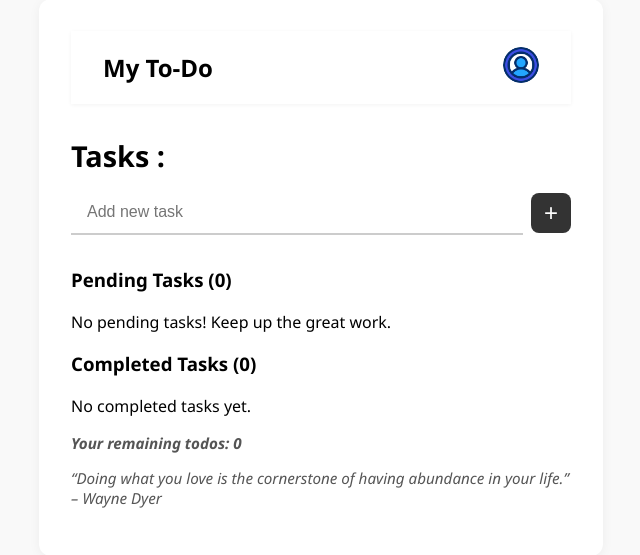
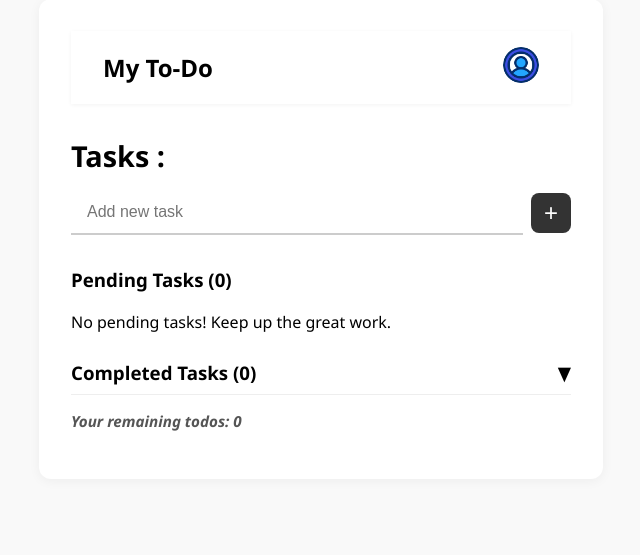
Before and after one commit to deba-biswas/todo-tracker, a Flask app: page /dashboard in a window 1280 px wide. Shown: the part 33-588 px from the top of the page, without its empty margins (319-959 px from the left). Run offline with Flask 3, Linux system fonts and the light colour scheme; the visitor is signed in with stand-in values (Sample User, id 1); data that the repository does not hold is empty.

Commit message:
Feature: Implement collapsible completed tasks section

```diff
--- a/static/css/dashboard.css
+++ b/static/css/dashboard.css
@@ -183,3 +183,31 @@ ul.task-list button {
         font-size: 1.3rem;
     }
 }
+
+.hidden {
+    display: none;
+}
+
+.toggle-header {
+    cursor: pointer;
+    display: flex;
+    align-items: center;
+    justify-content: space-between; /* To push the icon to the right */
+    padding: 0.5rem 0;
+    margin-bottom: 1rem;
+    border-bottom: 1px solid #eee; /* Optional: adds a subtle line */
+}
+
+.toggle-header:hover {
+    color: #007bff; /* Optional: highlight on hover */
+}
+
+.toggle-header #toggle-icon {
+    transition: transform 0.3s ease; /* Smooth rotation */
+    font-size: 1.2rem;
+    margin-left: 0.5rem;
+}
+
+.toggle-header #toggle-icon.rotated {
+    transform: rotate(180deg); /* Up arrow when rotated */
+}
--- a/static/js/dashboard.js
+++ b/static/js/dashboard.js
@@ -11,3 +11,18 @@ window.onclick = function (event) {
     }
   }
 };
+
+function toggleCompletedTasks() {
+  const completedList = document.getElementById("completed-tasks-list");
+  const toggleIcon = document.getElementById("toggle-icon");
+
+  if (completedList.classList.contains("hidden")) {
+    completedList.classList.remove("hidden");
+    toggleIcon.classList.add("rotated");
+    toggleIcon.innerHTML = "&#9650;";
+  } else {
+    completedList.classList.add("hidden");
+    toggleIcon.classList.remove("rotated");
+    toggleIcon.innerHTML = "&#9660;";
+  }
+}
--- a/templates/dashboard.html
+++ b/templates/dashboard.html
@@ -55,8 +55,11 @@
             {% endif %}
         </ul>
 
-        <h3>Completed Tasks ({{ completed_tasks|length }})</h3>
-        <ul class="task-list">
+        <h3 class="toggle-header" onclick="toggleCompletedTasks()">
+            Completed Tasks ({{ completed_tasks|length }})
+            <span id="toggle-icon">&#9660;</span> {# Down arrow #}
+        </h3>
+        <ul class="task-list hidden" id="completed-tasks-list"> {# Added ID and 'hidden' class #}
             {% for task in completed_tasks %}
             <li class="completed">
                 <form action="{{ url_for('toggle_task', task_id=task.id) }}" method="POST" style="display:inline;">
@@ -75,7 +78,6 @@
 
         <div class="task-footer">
             <p><strong>Your remaining todos: {{ pending_tasks|length }}</strong></p>
-            <p>“Doing what you love is the cornerstone of having abundance in your life.” – Wayne Dyer</p>
         </div>
     </div>
 
```
